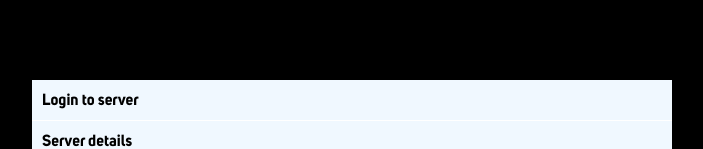
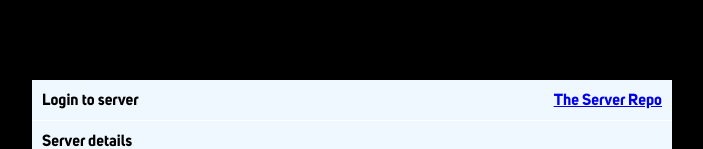
Before and after one commit to Ahmed-Al-Badri/ChatCord, a React (Vite) app: page / in a window 1280 px wide. Shown: the top 149 px of the page, without its empty margins (288-991 px from the left). Built offline with nearby package versions, Linux system fonts and the light colour scheme; no server answers; a web font is replaced by a local one.

Commit message:
Added a Link

```diff
--- a/src/Logins/Logins.css
+++ b/src/Logins/Logins.css
@@ -72,3 +72,7 @@
 .Connect:active {
   background-color: aliceblue;
 }
+.hrefright {
+  position: absolute;
+  right: 10px;
+}
--- a/src/Logins/Logins.jsx
+++ b/src/Logins/Logins.jsx
@@ -29,7 +29,16 @@ class Server extends Component {
   render() {
     return (
       <div className="Login">
-        <div>Login to server</div>
+        <div>
+          Login to server
+          <a
+            className="hrefright"
+            href="https://github.com/Ahmed-Al-Badri/ServerData"
+          >
+            The Server Repo
+          </a>
+        </div>
+
         <div className="Details">
           Server details
           <div className="Options">
--- a/src/Logins/Logins.less
+++ b/src/Logins/Logins.less
@@ -81,3 +81,8 @@
 .Connect:active {
   background-color: aliceblue;
 }
+
+.hrefright {
+  position: absolute;
+  right: 10px;
+}
```
